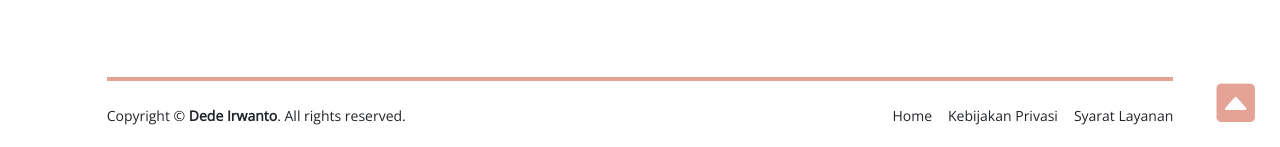
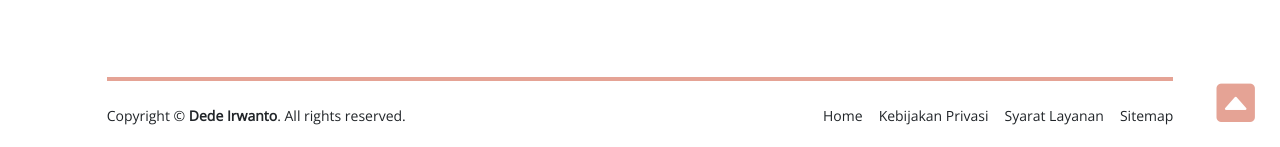
Before and after one commit to dede-irwanto/dede-irwanto.github.io, a Jekyll site: the page built from index.html, in a window 1280 px wide and 900 px high, scrolled down 692 px. Shown: the part 750-897 px from the top of the window. Built offline with Jekyll 4.4.1, drawn with Linux system fonts in a browser that asks for light colours; nearby versions of some CDN libraries.

Commit message:
add sitemap nav link

```diff
--- a/_data/footernav.yml
+++ b/_data/footernav.yml
@@ -4,3 +4,5 @@
   link: /kebijakan-privasi
 - name: Syarat Layanan
   link: /syarat-layanan
+- name: Sitemap
+  link: /sitemap.xml
```
